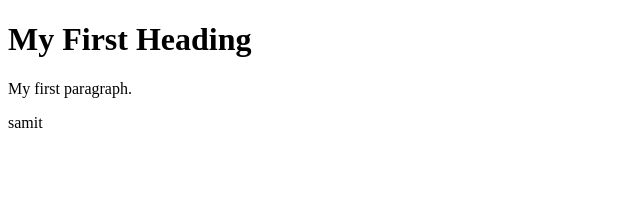
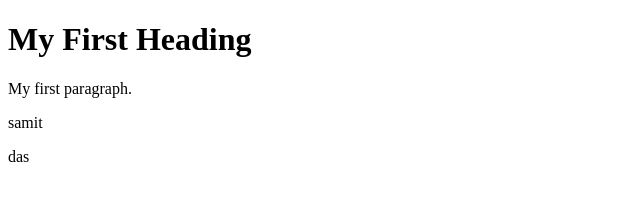
Before and after one commit to Samitkdas/FirstProject, a plain HTML site: page index.html in a window 1280 px wide. Shown: the full height of the page, 0-640 px from the left. Drawn offline with Linux system fonts and the light colour scheme.

Commit message:
Update index.html

```diff
--- a/index.html
+++ b/index.html
@@ -5,5 +5,6 @@
 <h1>My First Heading</h1>
 <p>My first paragraph.</p>
 <p>samit</p>
+  <p> das</p>
 </body>
 </html>
```
